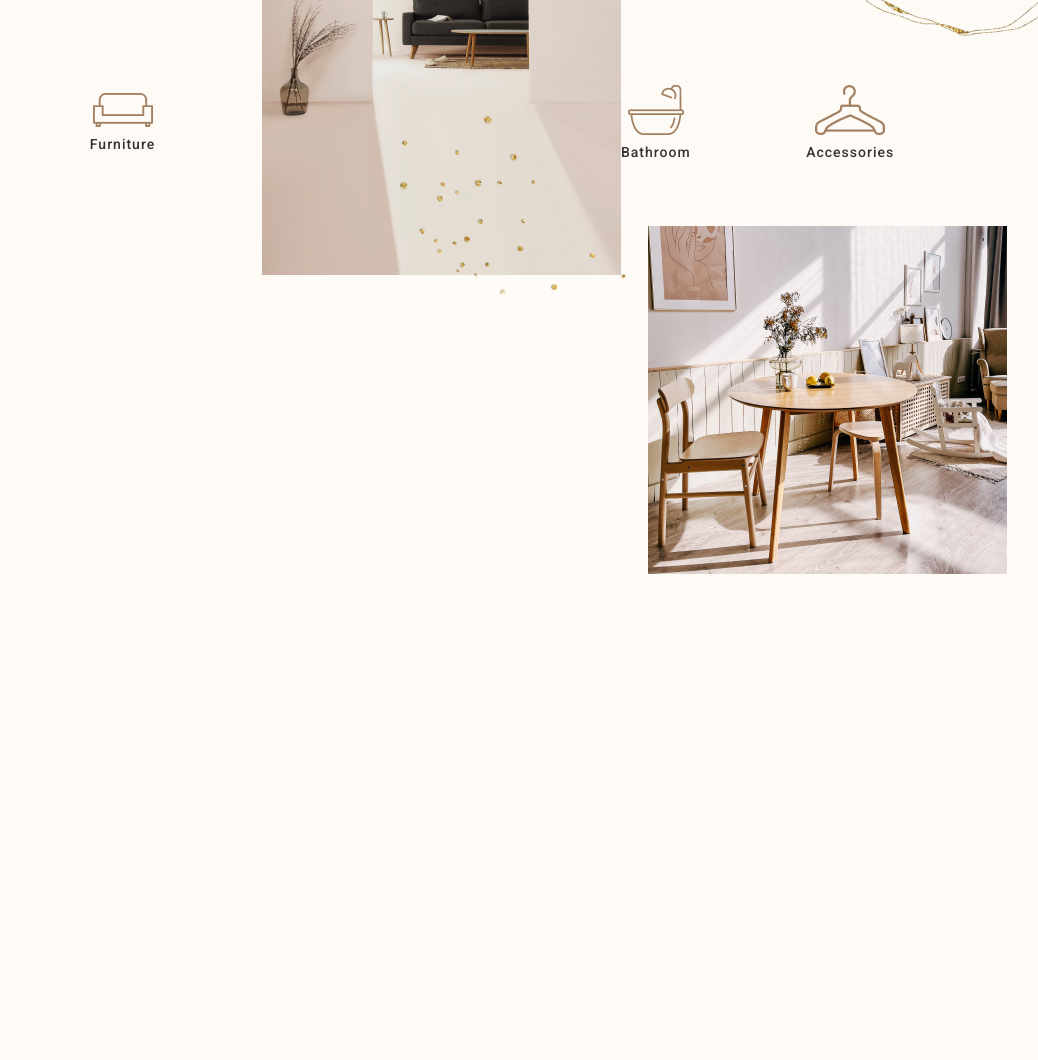
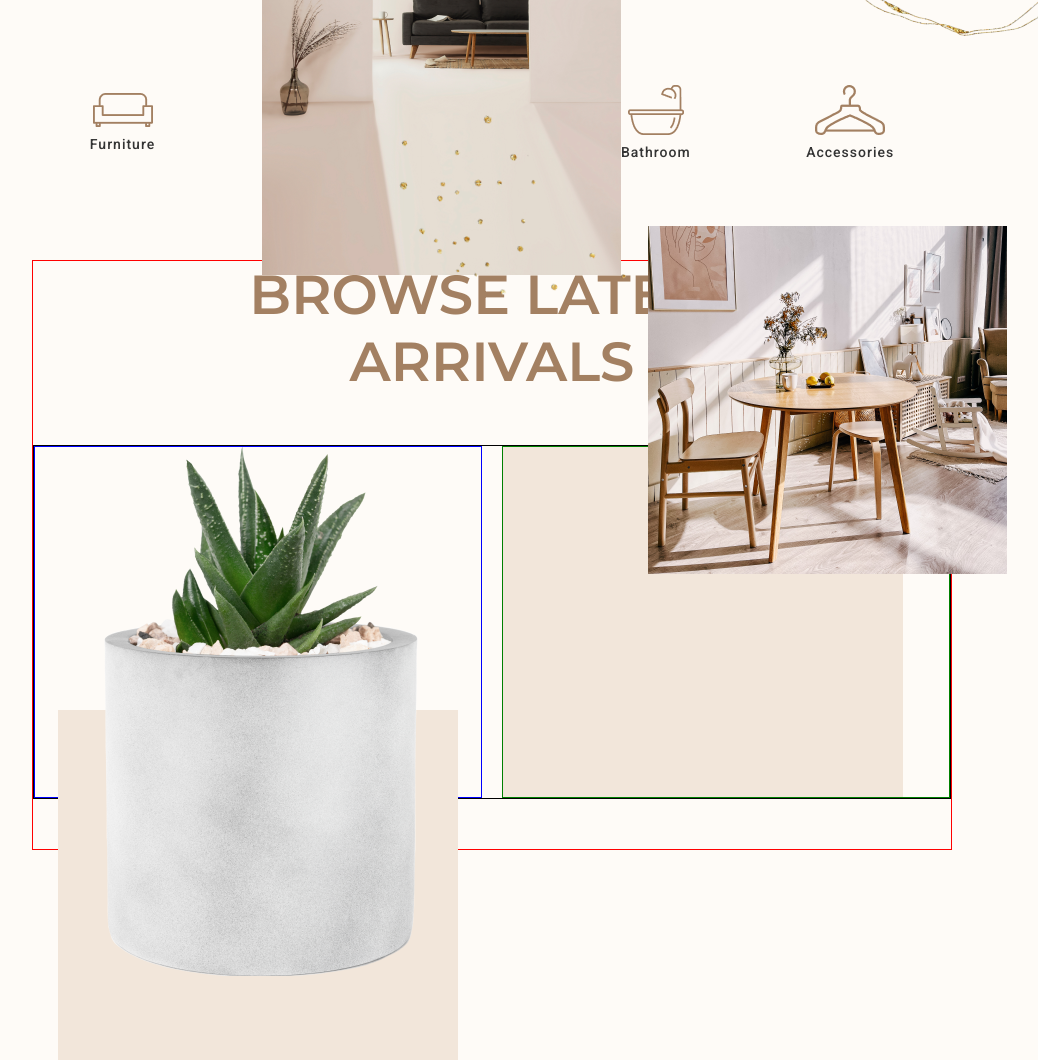
Before and after one commit to reyad-hasan/furniture_shop, a plain HTML site: page index.html in a window 1280 px wide. Shown: the part 1547-2607 px from the top of the page, without its empty margins (148-1186 px from the left). Drawn offline with Linux system fonts and the light colour scheme.

Commit message:
arrival left side completed

```diff
--- a/css/style.css
+++ b/css/style.css
@@ -64,6 +64,9 @@ body {
   font-weight: 600;
   line-height: normal;
   text-transform: uppercase;
+}
+.center_title {
+  text-align: center;
 }
 .description {
   color: var(--secondaryColor);
@@ -234,3 +237,61 @@ body {
 .product_box:hover {
   transform: scale(1.1);
 }
+/* latest arrivals style */
+.latest_arrivals_section {
+  margin-top: 100px;
+  border: 1px solid red;
+}
+/* latest container */
+.latest_product_container {
+  border: 1px solid black;
+  margin-top: 50px;
+  display: flex;
+  gap: 20px;
+  margin-bottom: 50px;
+}
+/* latest_left_content */
+.latest_left_content {
+  width: 50%;
+  border: 1px solid blue;
+  display: flex;
+  justify-content: center;
+}
+.latest_left_box {
+  width: 400px;
+  height: 350px;
+  background-color: #f2e6da;
+  position: relative;
+  top: 75%;
+}
+.latest_left_box img {
+  position: relative;
+  left: 11.5%;
+  top: -75%;
+}
+.latest_left_price {
+  display: flex;
+  justify-content: space-between;
+  position: relative;
+  bottom: 48%;
+}
+.latest_name {
+  color: var(--primaryColor);
+  font-size: 17px;
+  font-weight: 500;
+}
+.latest_price {
+  color: var(--secondaryColor);
+  font-size: 20px;
+  font-weight: 500;
+}
+/* latest_right_content */
+.latest_right_content {
+  width: 50%;
+  border: 1px solid green;
+}
+.latest_right_box {
+  width: 400px;
+  height: 350px;
+  background-color: #f2e6da;
+}
--- a/index.html
+++ b/index.html
@@ -135,6 +135,7 @@
             />
           </div>
         </section>
+        <!-- product link section -->
         <section class="product_link_section">
           <!-- sofa box -->
           <div class="product_box">
@@ -162,6 +163,29 @@
             <p>Accessories</p>
           </div>
         </section>
+        <!-- latest arrivals -->
+        <section class="latest_arrivals_section">
+          <h1 class="title center_title">
+            Browse latest <br />
+            arrivals
+          </h1>
+          <div class="latest_product_container">
+            <!-- latest left product -->
+            <div class="latest_left_content">
+              <div class="latest_left_box">
+                <img src="./img/aliquam.png" alt="" />
+                <div class="latest_left_price">
+                  <p class="latest_name">Aliquam porttitor</p>
+                  <h5 class="latest_price">$95</h5>
+                </div>
+              </div>
+            </div>
+            <!-- latest right product -->
+            <div class="latest_right_content">
+              <div class="latest_right_box"></div>
+            </div>
+          </div>
+        </section>
       </section>
     </main>
     <!-- footer section -->
```
